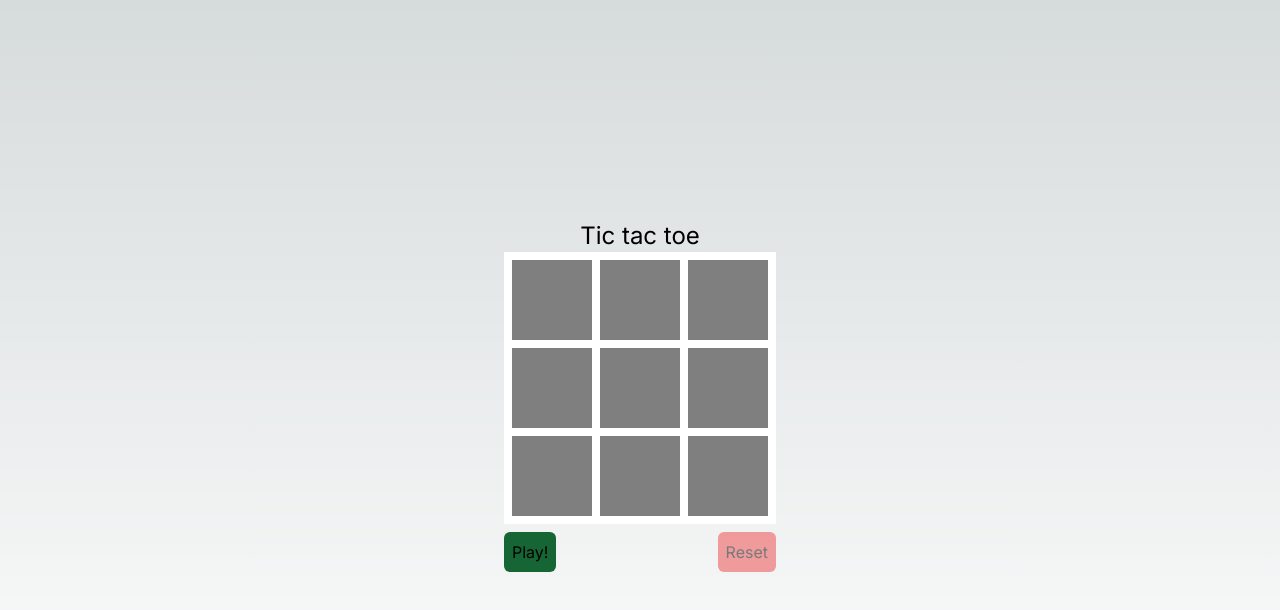
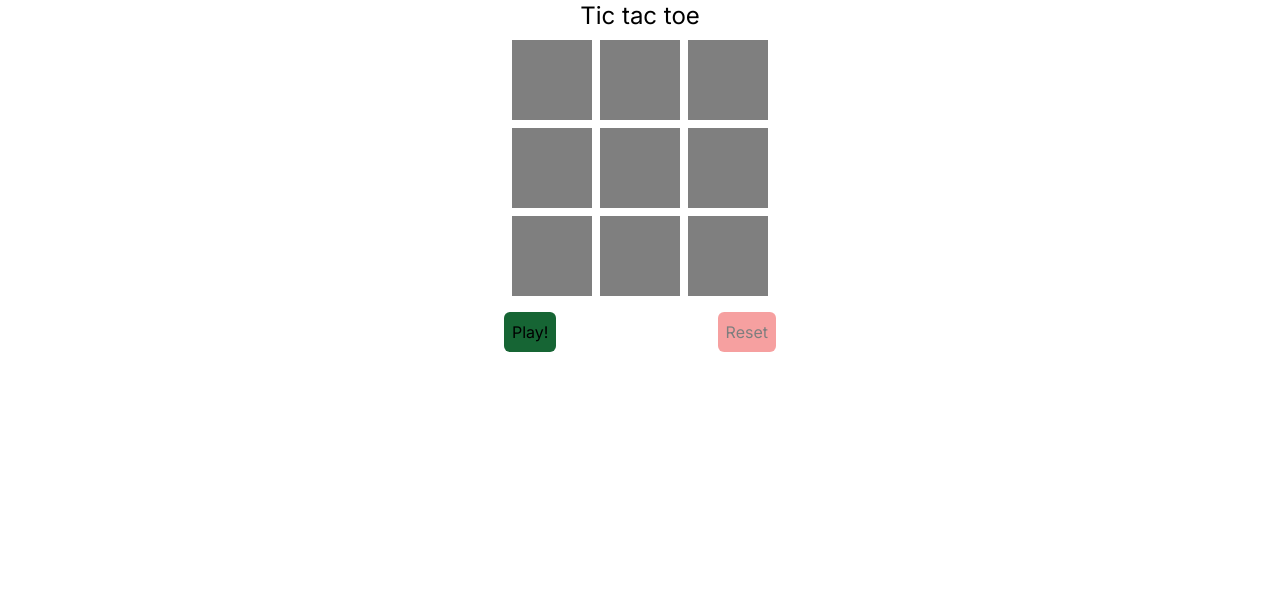
Before and after one commit to ulysses-ck/tateti-react-next, a Next.js app: page / in a window 1280 px wide. Shown: the top 610 px of the page. Built offline with nearby package versions, Linux system fonts and the light colour scheme.

Commit message:
style(general): remove global style.

```diff
--- a/src/app/globals.css
+++ b/src/app/globals.css
@@ -1,33 +1,6 @@
 @tailwind base;
 @tailwind components;
 @tailwind utilities;
-
-:root {
-	--foreground-rgb: 0, 0, 0;
-	--background-start-rgb: 214, 219, 220;
-	--background-end-rgb: 255, 255, 255;
+body {
+	min-height: 100lvh;
 }
-
-@media (prefers-color-scheme: dark) {
-	:root {
-		--foreground-rgb: 255, 255, 255;
-		--background-start-rgb: 0, 0, 0;
-		--background-end-rgb: 0, 0, 0;
-	}
-}
-
-body {
-	color: rgb(var(--foreground-rgb));
-	background: linear-gradient(
-			to bottom,
-			transparent,
-			rgb(var(--background-end-rgb))
-		)
-		rgb(var(--background-start-rgb));
-}
-
-@layer utilities {
-	.text-balance {
-		text-wrap: balance;
-	}
-}
--- a/src/app/page.tsx
+++ b/src/app/page.tsx
@@ -4,7 +4,7 @@ const Game = dynamic(() => import("../components/Game"), { ssr: false });
 
 export default function Home() {
 	return (
-		<main className="w-screen h-screen flex justify-center items-center">
+		<main className="flex justify-center items-center">
 			<Game />
 		</main>
 	);
```
